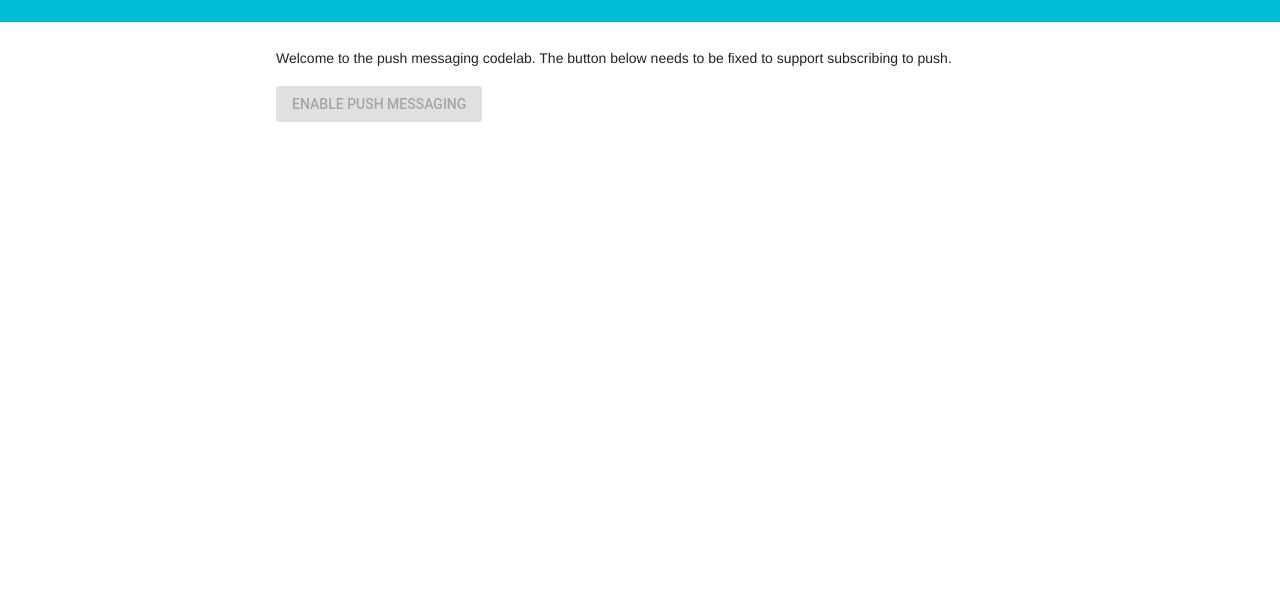
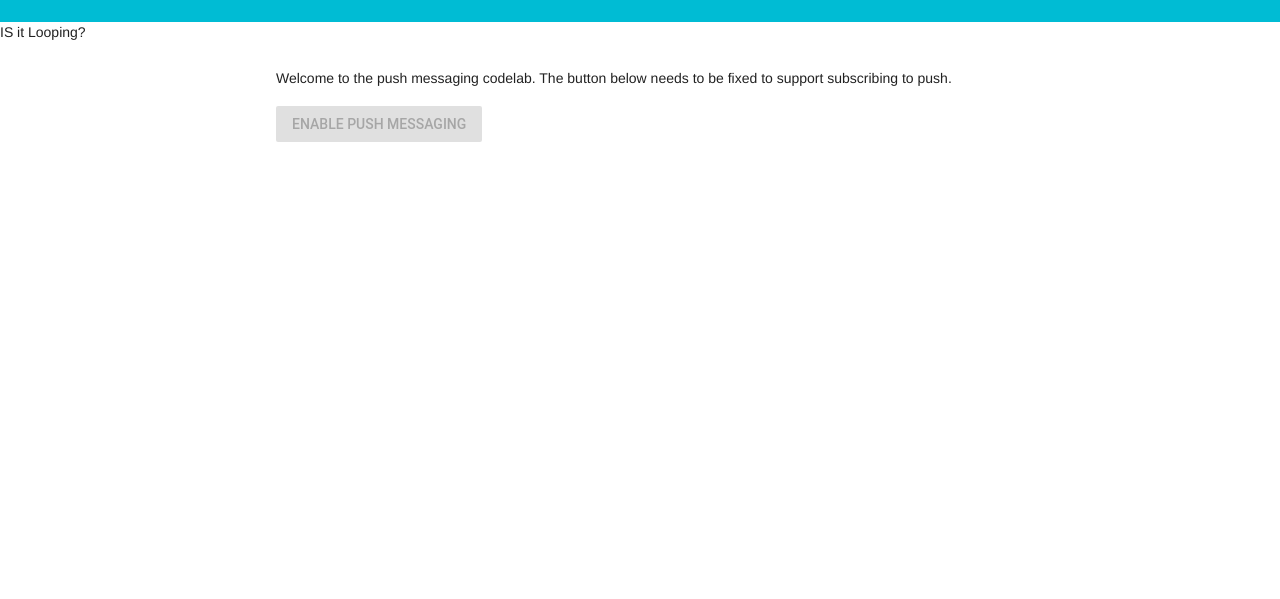
Before and after one commit to singladeepak/R, a plain HTML site: page index.html in a window 1280 px wide. Shown: the part 201-800 px from the top of the page. Drawn offline with nearby package versions, Linux system fonts and the light colour scheme.

Commit message:
Update index.html

```diff
--- a/index.html
+++ b/index.html
@@ -18,7 +18,7 @@
   <header>
     <h1>Push Codelab</h1>
   </header>
-
+IS it Looping?
   <main>
     <p>Welcome to the push messaging codelab. The button below needs to be
     fixed to support subscribing to push.</p>
```
